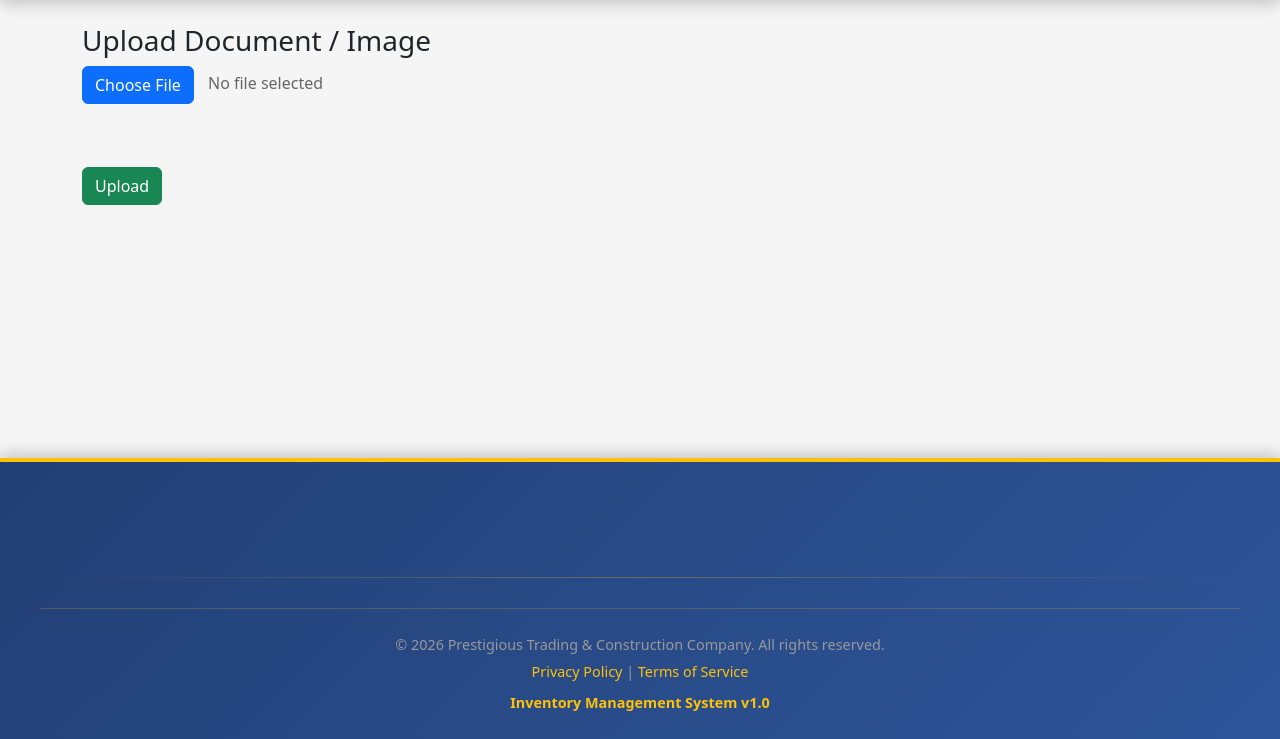
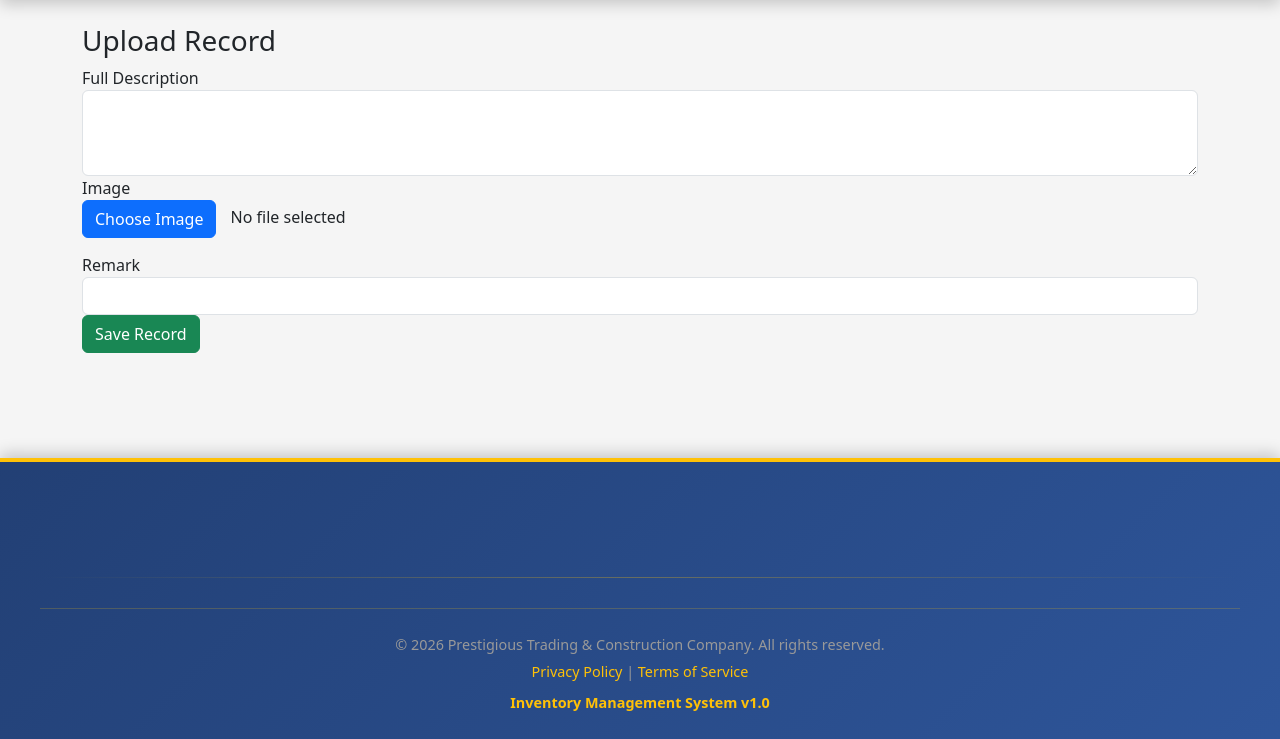
Before and after one commit to santospederson-ui/Inventory-Management-System, a Flask app: page /upload_image in a window 1280 px wide. Shown: the part 61-800 px from the top of the page. Run offline with Flask 3, Linux system fonts and the light colour scheme; the visitor is signed in with stand-in values (Sample User, id 1).

Commit message:
Update upload_image.html

```diff
--- a/templates/upload_image.html
+++ b/templates/upload_image.html
@@ -2,37 +2,45 @@
 
 {% block content %}
 
-<h3>Upload Document / Image</h3>
+<h3>Upload Record</h3>
 
 <form method="POST" enctype="multipart/form-data" action="{{ url_for('upload_image') }}">
 
-    <!-- Hidden file input -->
+    <!-- DESCRIPTION -->
+    <div class="form-group">
+        <label>Full Description</label>
+        <textarea name="description" class="form-control" rows="3" required></textarea>
+    </div>
+
+    <!-- IMAGE -->
+    <div class="form-group">
+        <label>Image</label><br>
+
         <input type="file"
                id="fileInput"
                name="image"
-           accept="image/*,.pdf,.doc,.docx"
+               accept="image/*"
                style="display:none;"
                onchange="previewFile(event)">
 
-    <!-- Choose file button -->
         <label for="fileInput" class="btn btn-primary">
-        Choose File
+            Choose Image
         </label>
 
-    <span id="fileName" style="margin-left:10px; color:#666;">
-        No file selected
-    </span>
+        <span id="fileName" style="margin-left:10px;">No file selected</span>
 
-    <br><br>
+        <div id="previewBox" style="margin-top:15px;"></div>
+    </div>
 
-    <!-- IMAGE PREVIEW BOX -->
-    <div id="previewBox" style="margin-top:15px;"></div>
+    <!-- REMARK -->
+    <div class="form-group">
+        <label>Remark</label>
+        <input type="text" name="remark" class="form-control">
+    </div>
 
-    <br>
-
-    <!-- Submit -->
+    <!-- SUBMIT -->
     <button type="submit" class="btn btn-success">
-        Upload
+        Save Record
     </button>
 
 </form>
@@ -49,33 +57,13 @@ function previewFile(event) {
 
     fileName.innerText = file.name;
 
-    let fileType = file.type;
-
-    // IMAGE PREVIEW
-    if (fileType.startsWith("image/")) {
+    if (file.type.startsWith("image/")) {
         let img = document.createElement("img");
-        img.style.maxWidth = "300px";
+        img.src = URL.createObjectURL(file);
+        img.style.maxWidth = "250px";
         img.style.border = "2px solid #ddd";
         img.style.borderRadius = "8px";
-        img.style.padding = "5px";
-
-        img.src = URL.createObjectURL(file);
-
         previewBox.appendChild(img);
-    }
-
-    // PDF or DOCUMENT PREVIEW (icon only)
-    else {
-        let box = document.createElement("div");
-        box.style.padding = "15px";
-        box.style.border = "1px solid #ccc";
-        box.style.borderRadius = "8px";
-        box.style.display = "inline-block";
-        box.style.background = "#f8f9fa";
-
-        box.innerHTML = "📄 " + file.name;
-
-        previewBox.appendChild(box);
     }
 }
 </script>
```
Lines whose indentation alone changed are shown as unchanged.
